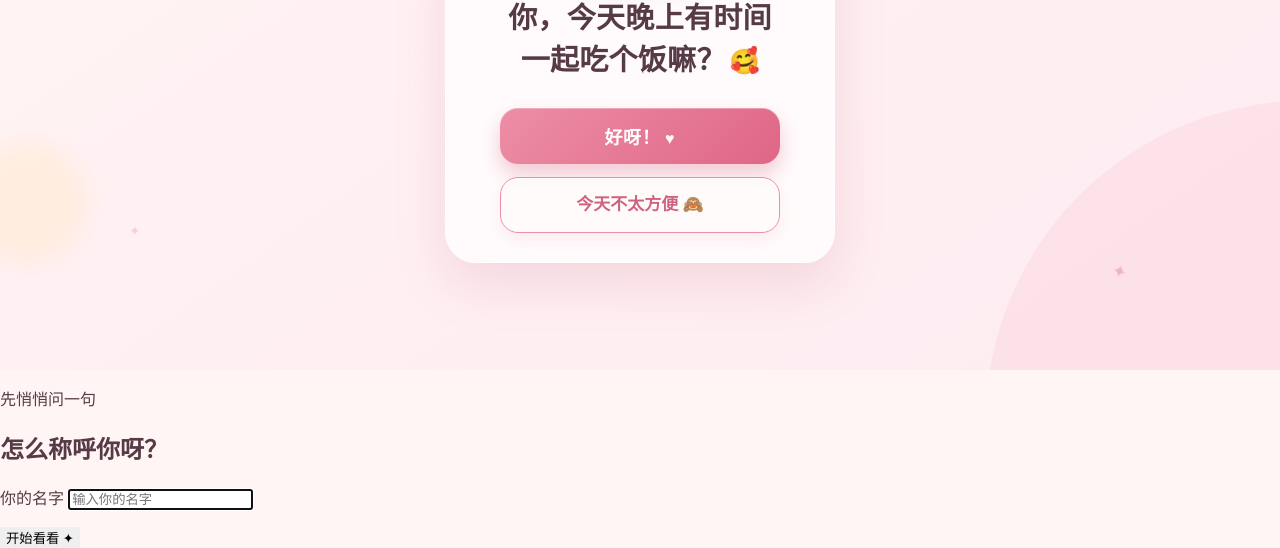
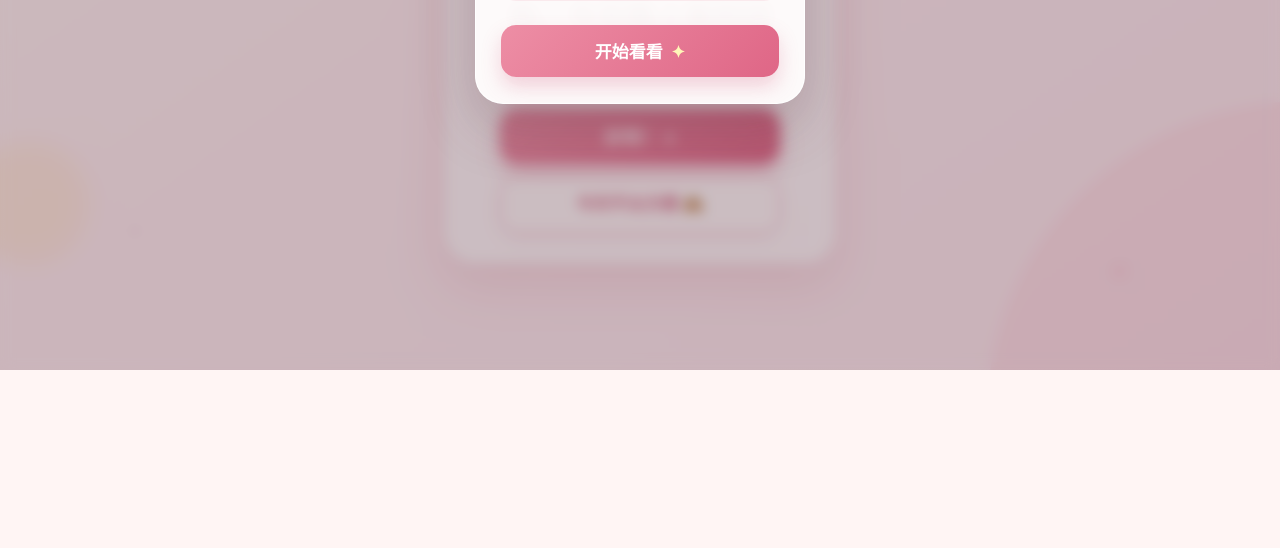
Before and after one commit to gq1594204230-lab/-dinner-invite-, a plain HTML site: page index.html in a window 1280 px wide. Shown: the part 430-978 px from the top of the page. After the commit the page ends 800 px from the top, so only its background shows below. Drawn offline with Linux system fonts and the light colour scheme.

Commit message:
Style name entry popup

```diff
--- a/styles.css
+++ b/styles.css
@@ -48,6 +48,7 @@ body {
   transition: opacity .55s ease, transform .55s cubic-bezier(.2,.8,.2,1), visibility .55s;
 }
 .invite-card { position: relative; }
+.sr-only { position:absolute; width:1px; height:1px; padding:0; margin:-1px; overflow:hidden; clip:rect(0,0,0,0); white-space:nowrap; border:0; }
 .eyebrow { margin: 0; color: #b18490; font-size: 12px; letter-spacing: .12em; font-weight: 600; }
 .eyebrow span { display:inline-block; margin: 0 8px; color:#eba1b5; transform: translateY(-1px); }
 
@@ -98,6 +99,19 @@ button { font-family:inherit; border:0; cursor:pointer; touch-action: manipulati
 .celebration { position:fixed; inset:0; pointer-events:none; z-index:5; overflow:hidden; }
 .confetti { position:absolute; top:-8vh; left:var(--left); font-size:var(--size); opacity:0; animation: fall var(--duration) cubic-bezier(.2,.65,.45,1) var(--delay) forwards; }
 
+.name-modal { position:fixed; inset:0; z-index:100; display:grid; place-items:center; padding:24px; background:rgba(84,48,61,.3); backdrop-filter:blur(7px); -webkit-backdrop-filter:blur(7px); opacity:1; visibility:visible; transition:opacity .28s ease, visibility .28s ease; }
+.name-modal.is-hidden { opacity:0; visibility:hidden; pointer-events:none; }
+.name-modal-card { width:min(100%, 330px); padding:31px 25px 26px; border:1px solid rgba(255,255,255,.92); border-radius:28px; text-align:center; color:var(--ink); background:rgba(255,253,253,.96); box-shadow:0 22px 54px rgba(101,55,68,.25); transform:translateY(0) scale(1); transition:transform .28s cubic-bezier(.2,.85,.25,1.18); }
+.name-modal.is-hidden .name-modal-card { transform:translateY(10px) scale(.96); }
+.name-modal-kicker { margin:0 0 7px; color:#c27d91; font-size:13px; letter-spacing:.12em; }
+.name-modal h2 { margin:0 0 21px; font-size:23px; line-height:1.3; }
+.name-modal input { width:100%; height:52px; padding:0 16px; border:1.5px solid #edb2c0; border-radius:15px; outline:none; color:var(--ink); background:#fffafb; font:600 17px/1.2 inherit; text-align:center; transition:border-color .2s ease, box-shadow .2s ease; }
+.name-modal input::placeholder { color:#c6a2ad; font-weight:400; }
+.name-modal input:focus { border-color:#e57c98; box-shadow:0 0 0 4px rgba(235,139,164,.15); }
+.name-error { min-height:19px; margin:5px 0 4px; color:#d65e7e; font-size:12px; }
+.name-submit { width:100%; min-height:52px; border-radius:15px; color:#fff; background:linear-gradient(135deg,#ed8ea5,#df6686); box-shadow:0 10px 19px rgba(213,87,122,.25); font-size:17px; font-weight:700; }
+.name-submit span { margin-left:4px; color:#fff7b9; }
+
 @keyframes heartbeat { 0%,100%{transform:scale(1)} 10%{transform:scale(1.08)} 20%{transform:scale(.98)} 35%{transform:scale(1.11)} 48%{transform:scale(1)} }
 @keyframes twinkle { from{opacity:.22; transform:scale(.65) rotate(0)} to{opacity:1; transform:scale(1.12) rotate(18deg)} }
 @keyframes drift { to{transform:translate(14px,-18px) scale(1.08)} }
```
